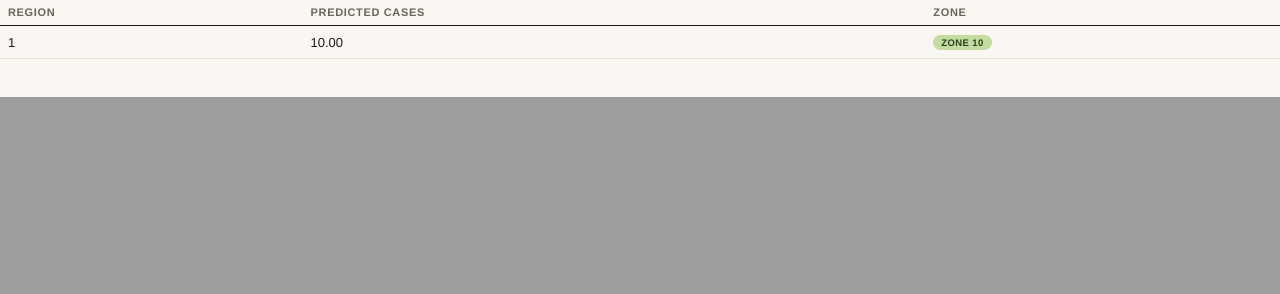
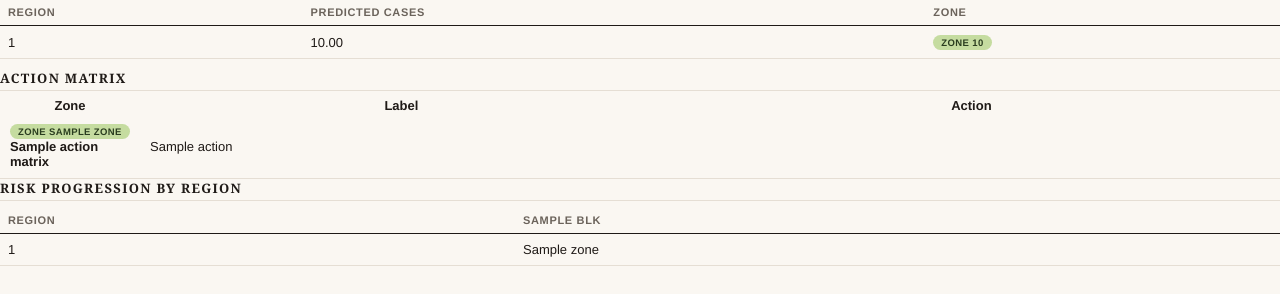
Before and after one commit to dsih-artpark/acestor, a Python web app: template pipelines/dengue/templates/brief.html.j2 in a window 1280 px wide. Shown: the part 2094-2388 px from the top of the page. Before the commit the page ends 2191 px from the top, so only its background shows below. Run offline with Jinja, Linux system fonts and the light colour scheme; the template is opened without the code that fills it: most values are stand-ins (such as "Sample title", 1, 10 or a date in 2020).

Commit message:
feat(dengue): fill action-matrix + risk-progression partials

```diff
--- a/pipelines/dengue/templates/partials/_action_matrix.html.j2
+++ b/pipelines/dengue/templates/partials/_action_matrix.html.j2
@@ -1 +1,14 @@
-{# placeholder #}
+<section class="block action-matrix-block">
+  <h2>Action matrix</h2>
+  <table class="action-matrix">
+    <thead><tr><th>Zone</th><th>Label</th><th>Action</th></tr></thead>
+    <tbody>
+      {% for r in action_matrix %}
+      <tr>
+        <td class="zone-cell"><span class="band-chip {% if r.zone == '4' %}vhigh{% elif r.zone == '3' %}high{% elif r.zone == '2' %}med{% else %}low{% endif %}">Zone {{ r.zone }}</span> {{ r.label }}</td>
+        <td colspan="2">{{ r.action }}</td>
+      </tr>
+      {% endfor %}
+    </tbody>
+  </table>
+</section>
--- a/pipelines/dengue/templates/partials/_risk_progression.html.j2
+++ b/pipelines/dengue/templates/partials/_risk_progression.html.j2
@@ -1 +1,19 @@
-{# placeholder #}
+<section class="block risk-progression">
+  <h2>Risk progression by region</h2>
+  <table class="risk-list">
+    <thead>
+      <tr>
+        <th>Region</th>
+        {% for blk in weekly_blocks %}<th>{{ blk.week_label }}</th>{% endfor %}
+      </tr>
+    </thead>
+    <tbody>
+      {% for r in risk_progression %}
+      <tr>
+        <td class="area">{{ r.regionID }}</td>
+        {% for z in r.zones %}<td class="zone-{{ z }}">{{ z }}</td>{% endfor %}
+      </tr>
+      {% endfor %}
+    </tbody>
+  </table>
+</section>
```
